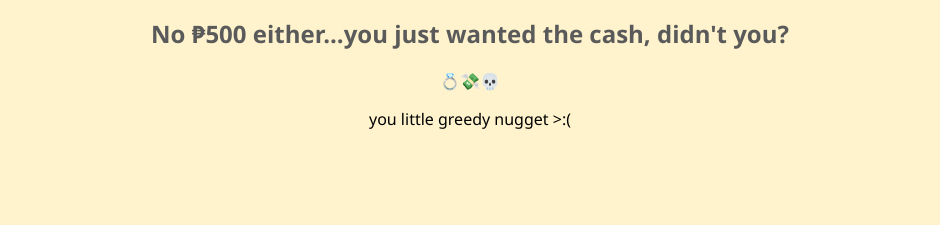
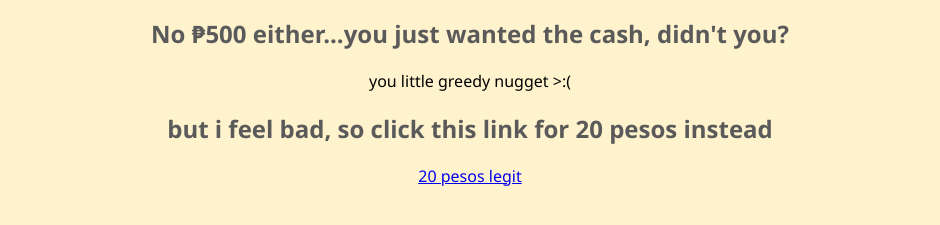
Before and after one commit to AuwYael8411/MarryMe.com, a plain HTML site: page OPTION1AGREE.html in a window 1280 px wide. Shown: the part 127-352 px from the top of the page, without its empty margins (170-1110 px from the left). Drawn offline with Linux system fonts and the light colour scheme.

Commit message:
Update OPTION1AGREE.html

```diff
--- a/OPTION1AGREE.html
+++ b/OPTION1AGREE.html
@@ -22,8 +22,10 @@
 
 <h1>HA! You’re now legally married to me, noob!!11!!1!!!11!!!.</h1>
 <h2>No ₱500 either...you just wanted the cash, didn't you?</h2>
-<p>💍💸💀</p>
 <p>you little greedy nugget >:(</p>
+
+<h2>but i feel bad, so click this link for 20 pesos instead</h2>
+<a href="CatLaughing.html" class="btn">20 pesos legit</a>
 
 </body>
 </html>
```
